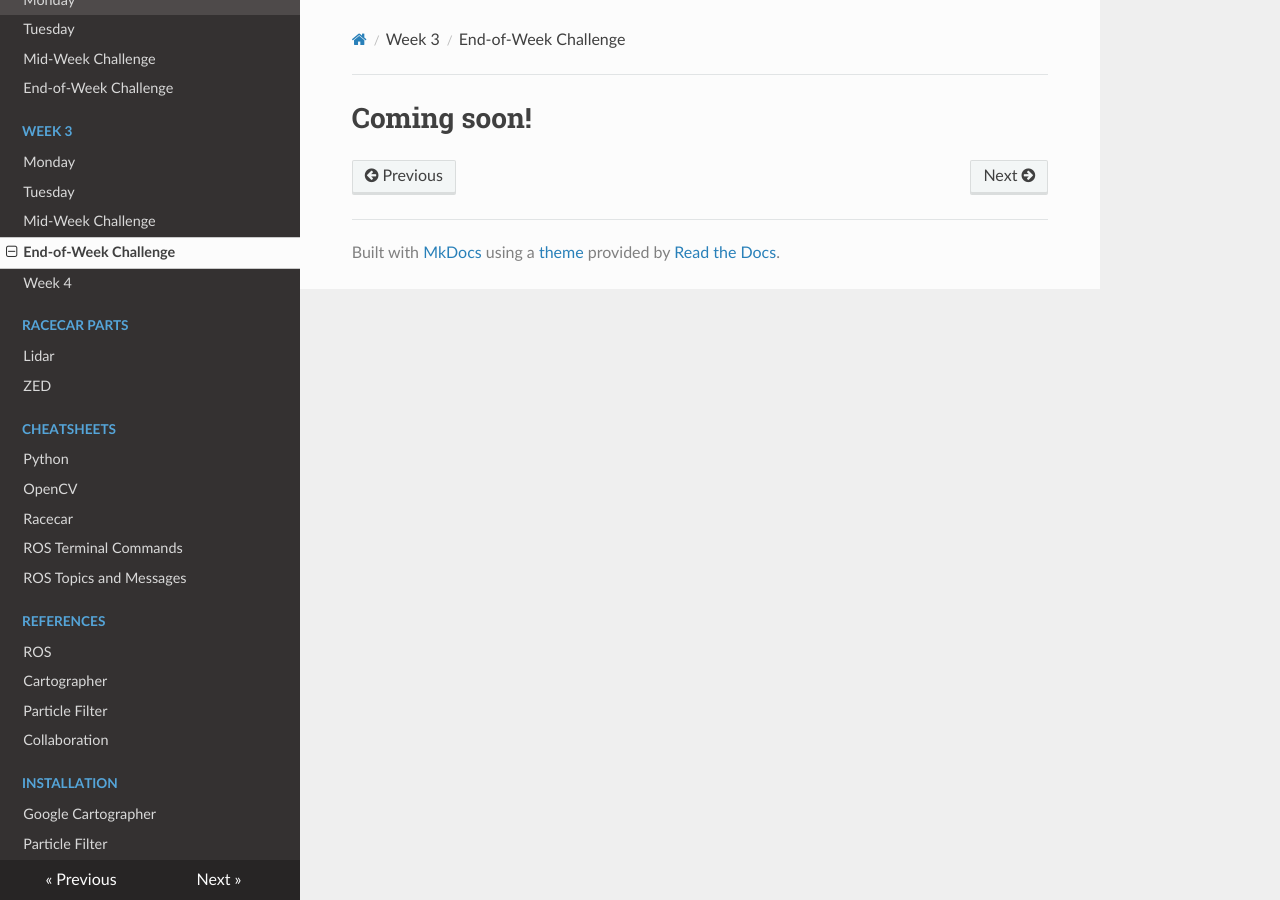
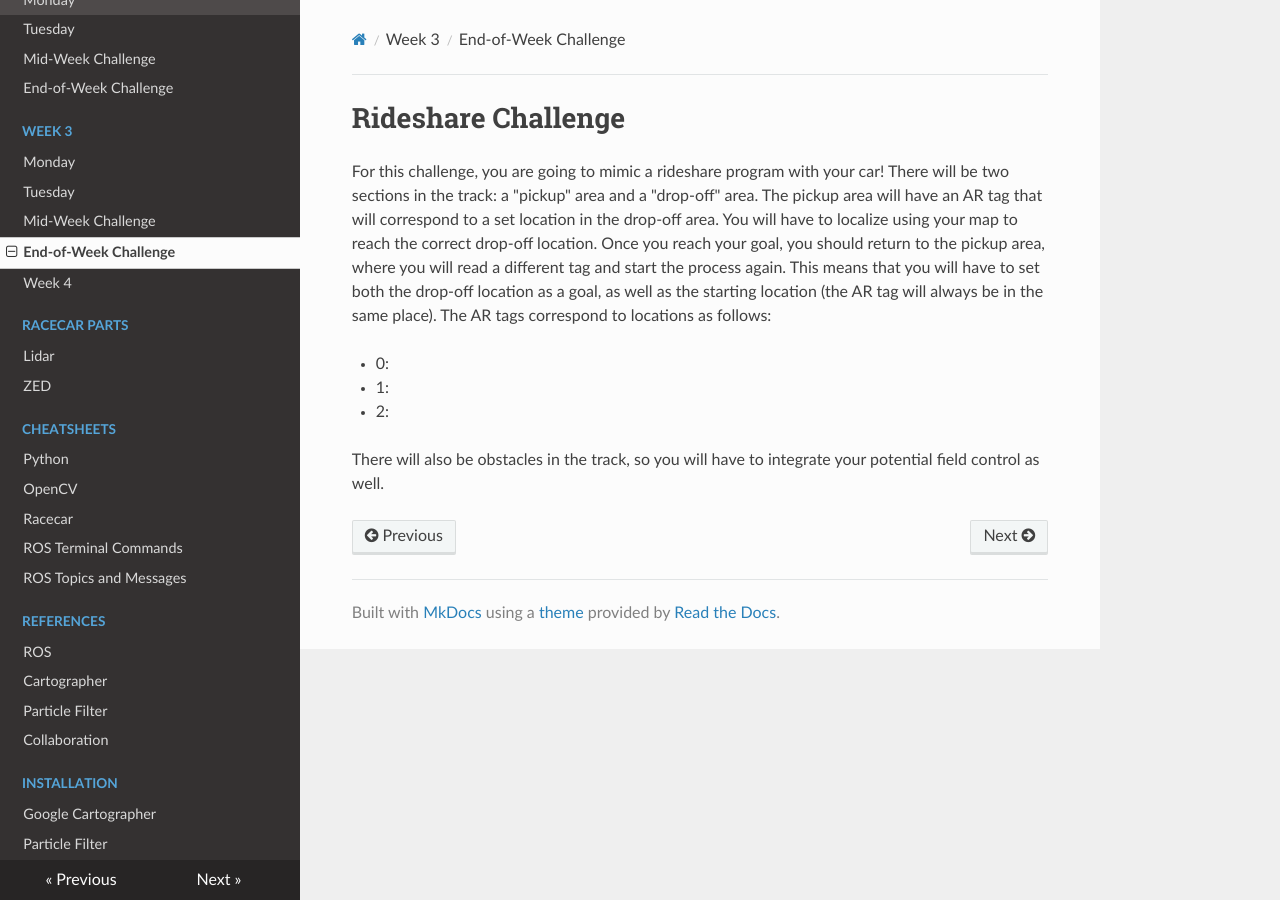
Before and after one commit to ChrisLindland/racecar-website, an MkDocs documentation site: the page built from docs/week3/04_eow/lab.md, in a window 1280 px wide. Built offline with MkDocs 1.6.1, drawn with Linux system fonts in a browser that asks for light colours; nearby versions of some CDN libraries.

Commit message:
Update lab.md

```diff
--- a/docs/week3/04_eow/lab.md
+++ b/docs/week3/04_eow/lab.md
@@ -1 +1,9 @@
-# Coming soon!
+# Rideshare Challenge
+
+For this challenge, you are going to mimic a rideshare program with your car! There will be two sections in the track: a "pickup" area and a "drop-off" area. The pickup area will have an AR tag that will correspond to a set location in the drop-off area. You will have to localize using your map to reach the correct drop-off location. Once you reach your goal, you should return to the pickup area, where you will read a different tag and start the process again. This means that you will have to set both the drop-off location as a goal, as well as the starting location (the AR tag will always be in the same place). The AR tags correspond to locations as follows:
+
+* 0:
+* 1:
+* 2:
+
+There will also be obstacles in the track, so you will have to integrate your potential field control as well.
```
